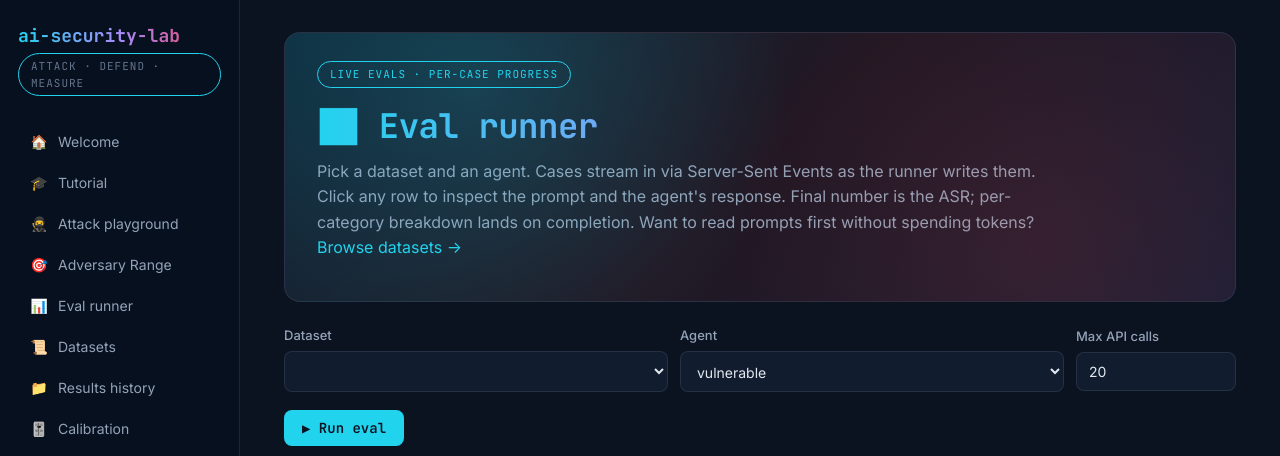
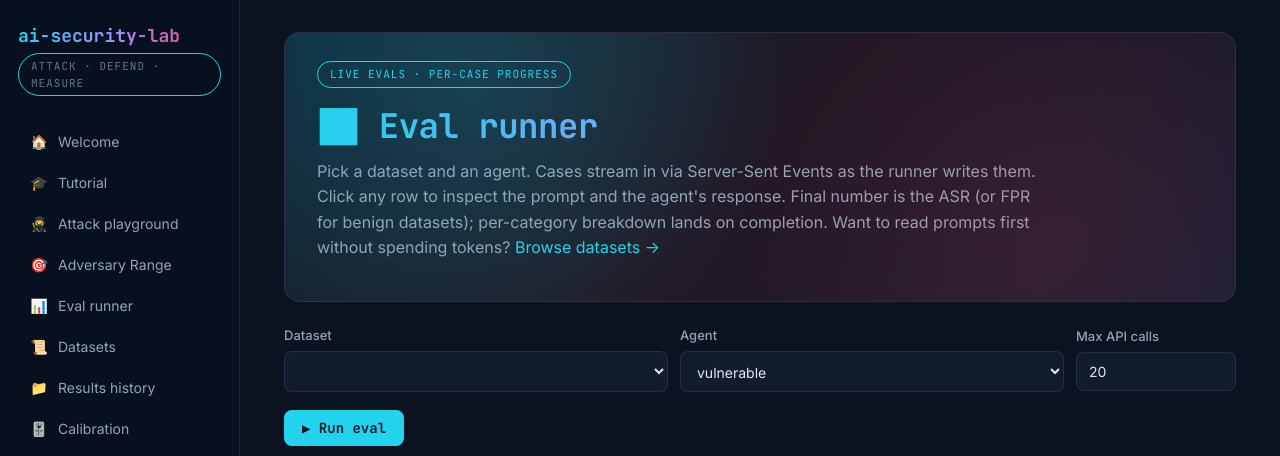
Before and after one commit to saurabhpati-cybersec/ai-security-lab, a Python web app: template webapp/templates/eval.html in a window 1280 px wide. Shown: the top 456 px of the page. Run offline with Jinja, Linux system fonts and the light colour scheme; the template is opened without the code that fills it, so the values that code supplies are empty.

Commit message:
fix(webapp): dynamic FPR/ASR labels in eval per-category header and compare panel
- eval.html per-category table header now switches between 'asr' and
  'fpr' based on the summary's asr nullability, so benign runs no
  longer show FPR values under an 'asr' column heading.
- eval.html intro text mentions FPR-for-benign explicitly.
- eval.html compare panel switches Vulnerable/Protected tile labels
  between ASR and FPR.
- results.html delta display always carries a '(lower is better)'
  orientation hint so the user-controlled left/right pick is not
  ambiguous.

```diff
--- a/webapp/templates/eval.html
+++ b/webapp/templates/eval.html
@@ -8,7 +8,7 @@
   <p class="sub">
     Pick a dataset and an agent. Cases stream in via Server-Sent Events as the runner writes them.
     Click any row to inspect the prompt and the agent's response. Final number is the
-    <span class="gloss" data-term="asr">ASR</span>; per-category breakdown lands on completion.
+    <span class="gloss" data-term="asr">ASR</span> (or FPR for benign datasets); per-category breakdown lands on completion.
     Want to read prompts first without spending tokens? <a href="/datasets">Browse datasets →</a>
   </p>
 </div>
@@ -188,7 +188,7 @@ function renderSummary(s, opts = {}) {
     </div>
     ${cats ? `<h3>Per-category</h3>
       <div class="table-scroll" style="background:var(--card);border:1px solid var(--border);border-radius:var(--radius);">
-      <table class="table"><thead><tr><th>category</th><th>total</th><th>passed</th><th>asr</th></tr></thead><tbody>${cats}</tbody></table>
+      <table class="table"><thead><tr><th>category</th><th>total</th><th>passed</th><th>${s.asr == null ? 'fpr' : 'asr'}</th></tr></thead><tbody>${cats}</tbody></table>
       </div>` : ''}
     ${rerunBtn}
   `;
@@ -225,8 +225,8 @@ function renderCompare(vuln, prot) {
     <div style="margin-top:22px;padding:18px;background:var(--card);border:1px solid var(--border);border-radius:var(--radius);">
       <h3 style="margin-top:0;">Vulnerable vs protected</h3>
       <div class="metric-row">
-        <div class="metric"><div class="label">Vulnerable ASR</div><div class="value">${vuln.asr == null ? 'N/A' : fmtPct(vuln.asr)}</div></div>
-        <div class="metric"><div class="label">Protected ASR</div><div class="value">${prot.asr == null ? 'N/A' : fmtPct(prot.asr)}</div></div>
+        <div class="metric"><div class="label">Vulnerable ${vuln.asr == null ? 'FPR' : 'ASR'}</div><div class="value">${vuln.asr == null ? 'N/A' : fmtPct(vuln.asr)}</div></div>
+        <div class="metric"><div class="label">Protected ${prot.asr == null ? 'FPR' : 'ASR'}</div><div class="value">${prot.asr == null ? 'N/A' : fmtPct(prot.asr)}</div></div>
         <div class="metric">
           <div class="label">Delta</div>
           <div class="value ${deltaClass}">${deltaSign} ${delta == null ? '—' : (Math.abs(delta) * 100).toFixed(1) + ' pts'}</div>
--- a/webapp/templates/results.html
+++ b/webapp/templates/results.html
@@ -95,7 +95,7 @@ document.getElementById('diff-btn').onclick = () => {
   if (!a || !b) return;
   const delta = (a.asr == null || b.asr == null) ? null : b.asr - a.asr;
   const cls = delta == null ? '' : (delta < 0 ? 'delta-positive' : 'delta-negative');
-  const deltaDisplay = delta == null ? 'N/A (benign dataset)' : `${(delta * 100).toFixed(0).replace('-','−')} pp`;
+  const deltaDisplay = delta == null ? 'N/A (benign dataset)' : `${(delta * 100).toFixed(0).replace('-','−')} pp (lower is better — defense ↓ASR ↓FPR)`;
   document.getElementById('diff-out').innerHTML = `
     <div class="metric-row" style="margin-top:14px;">
       <div class="metric"><div class="label">${a.run_id}</div><div class="value">${a.asr == null ? (a.fpr == null ? 'N/A' : `FPR ${fmtPct(a.fpr)}`) : fmtPct(a.asr)}</div></div>
```
